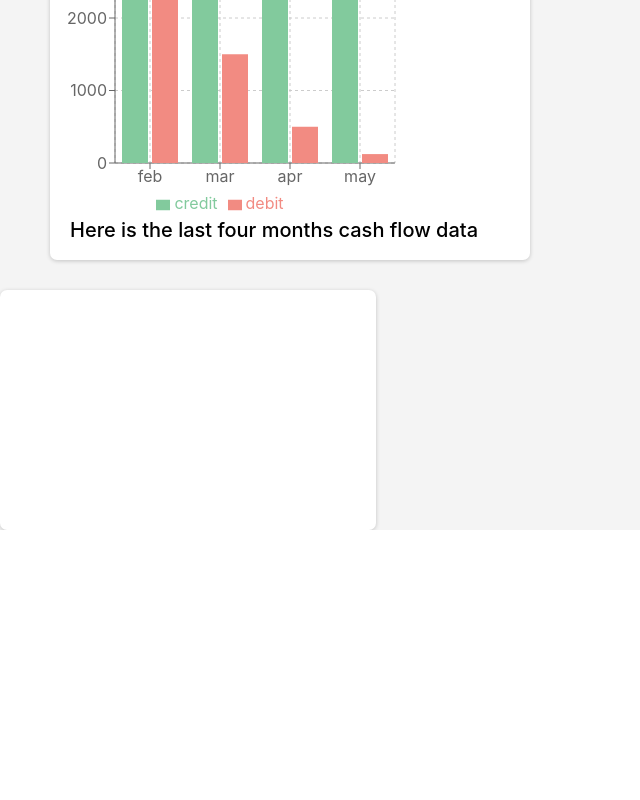
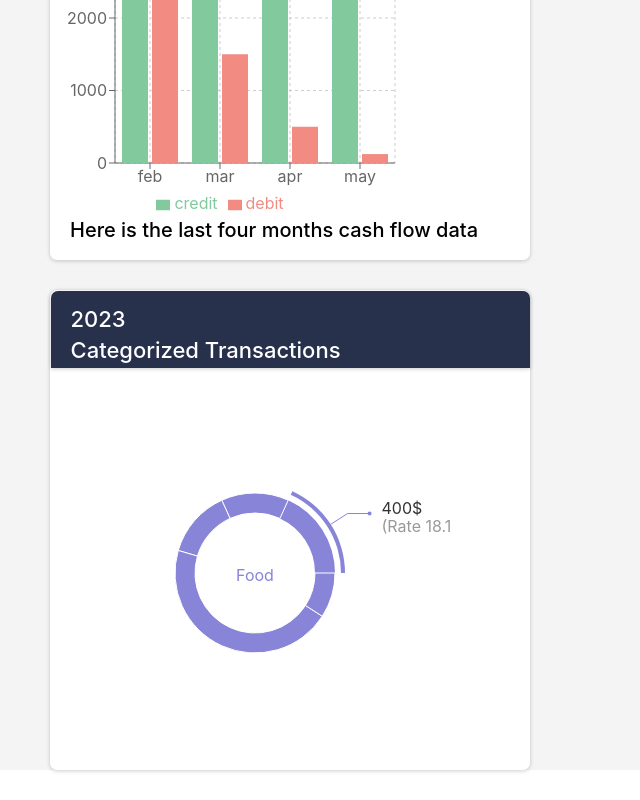
Before and after one commit to gauthamkv07/cap-one, a React (Create React App) app: page / in a window 1280 px wide. Shown: the part 914-1714 px from the top of the page, without its empty margins (0-640 px from the left). Before the commit the page ends 1444 px from the top, so only its background shows below. Built offline with nearby package versions, Linux system fonts and the light colour scheme; a web font is replaced by a local one.

Commit message:
categorized transaction cards

```diff
--- /dev/null
+++ b/src/components/category-transaction-card/category-transaction-card.jsx
@@ -0,0 +1,123 @@
+import React, { useCallback, useState } from "react";
+import "./category-transaction-card.scss";
+import { PieChart, Pie, Cell, Sector } from 'recharts';
+
+const data = [
+    { category: "Food", totalSpendings: 400 },
+    { category: "Groceries", totalSpendings: 300 },
+    { category: "Entertainment", totalSpendings: 300 },
+    { category: "Education", totalSpendings: 1000 },
+    { category: "Others", totalSpendings: 200 }
+];
+
+const renderActiveShape = (props) => {
+    const RADIAN = Math.PI / 180;
+    const {
+        cx,
+        cy,
+        midAngle,
+        innerRadius,
+        outerRadius,
+        startAngle,
+        endAngle,
+        fill,
+        payload,
+        percent,
+        value
+    } = props;
+    const sin = Math.sin(-RADIAN * midAngle);
+    const cos = Math.cos(-RADIAN * midAngle);
+    const sx = cx + (outerRadius + 10) * cos;
+    const sy = cy + (outerRadius + 10) * sin;
+    const mx = cx + (outerRadius + 30) * cos;
+    const my = cy + (outerRadius + 30) * sin;
+    const ex = mx + (cos >= 0 ? 1 : -1) * 22;
+    const ey = my;
+    const textAnchor = cos >= 0 ? "start" : "end";
+
+    return (
+        <g>
+            <text x={cx} y={cy} dy={8} textAnchor="middle" fill={fill}>
+                {payload.category}
+            </text>
+            <Sector
+                cx={cx}
+                cy={cy}
+                innerRadius={innerRadius}
+                outerRadius={outerRadius}
+                startAngle={startAngle}
+                endAngle={endAngle}
+                fill={fill}
+            />
+            <Sector
+                cx={cx}
+                cy={cy}
+                startAngle={startAngle}
+                endAngle={endAngle}
+                innerRadius={outerRadius + 6}
+                outerRadius={outerRadius + 10}
+                fill={fill}
+            />
+            <path
+                d={`M${sx},${sy}L${mx},${my}L${ex},${ey}`}
+                stroke={fill}
+                fill="none"
+            />
+            <circle cx={ex} cy={ey} r={2} fill={fill} stroke="none" />
+            <text
+                x={ex + (cos >= 0 ? 1 : -1) * 12}
+                y={ey}
+                textAnchor={textAnchor}
+                fill="#333"
+            >{`${value}$`}</text>
+            <text
+                x={ex + (cos >= 0 ? 1 : -1) * 12}
+                y={ey}
+                dy={18}
+                textAnchor={textAnchor}
+                fill="#999"
+            >
+                {`(Rate ${(percent * 100).toFixed(2)}%)`}
+            </text>
+        </g>
+    );
+};
+
+
+const CategoryTransactionCard = () => {
+    const [activeIndex, setActiveIndex] = useState(0);
+    const onPieEnter = useCallback(
+        (_, index) => {
+            setActiveIndex(index);
+        },
+        [setActiveIndex]
+    );
+
+    var today = new Date();
+    return (
+        <div className="bar-chart-card">
+            <div className="bar-chart-title-color">
+                <div className="bar-chart-card-title">{today.getFullYear()} </div>
+                <div className="bar-chart-card-sub-title">Categorized Transactions</div>
+            </div>
+            <PieChart width={400} height={400}>
+                <Pie
+                    activeIndex={activeIndex}
+                    activeShape={renderActiveShape}
+                    data={data}
+                    cx={200}
+                    cy={200}
+                    innerRadius={60}
+                    outerRadius={80}
+                    fill="#8884d8"
+                    dataKey="totalSpendings"
+                    onMouseEnter={onPieEnter}
+                />
+            </PieChart>
+            {/* <div className="bar-chart-text">
+                Here is the last four months cash flow data
+            </div> */}
+        </div>)
+}
+
+export default CategoryTransactionCard;
--- /dev/null
+++ b/src/components/category-transaction-card/category-transaction-card.scss
@@ -0,0 +1,55 @@
+.bar-chart-card {
+    margin: 30px 50px;
+    height: 60vh;
+    width: 60vh;
+    border-radius: 7px;
+    display: flex;
+    flex-direction: column;
+    justify-content: flex-start;
+    background: #fff;
+    box-shadow: 0 1px 4px rgba(0, 0, 0, .2);
+    box-sizing: border-box;
+
+    .bar-chart-title-color {
+      color: white;
+      margin: 0.5px;
+      border-top-right-radius: 7px;
+      border-top-left-radius: 7px;
+      background: #27314c;
+      box-shadow: 0 1px 4px rgba(0, 0, 0, .2);
+
+      .bar-chart-card-title {
+        display: flex;
+        flex-direction: row;
+        margin-left: 20px;
+        margin-top: 15px;
+        font-weight: 500;
+        font-size: 22px;
+      }
+
+      .bar-chart-card-sub-title {
+        display: flex;
+        flex-direction: row;
+        margin-top: 5px;
+        margin-left: 20px;
+        margin-bottom: 5px;
+        font-weight: 500;
+        font-size: 22px;
+      }
+
+    }
+
+    .progress-bar-container {
+      display: flex;
+      flex-direction: column;
+      margin-top: 10px;
+    }
+
+    .bar-chart-text {
+      margin-left: 20px;
+      text-align: left;
+      font-size: 20px;
+      font-weight: 500;
+    }
+
+  }
--- a/src/pages/homepage.jsx
+++ b/src/pages/homepage.jsx
@@ -6,13 +6,14 @@ import CreditScoreCard from "../components/credit-score-card/credit-score-card";
 import BarChartHistory from "../components/BarChartHistory/barcharthistory.component";
 import FutureExpenseCard from "../components/future-expense-card/future-expense-card";
 
+import CategoryTransactionCard from "../components/category-transaction-card/category-transaction-card";
 const HomePage = () => {
     return <div className="homepage">
         <HeaderComponent/>
         <PaymentCard/>
         <CreditScoreCard/>
         <BarChartHistory/>
-        <FutureExpenseCard/>
+        <CategoryTransactionCard/>
     </div>
 }
 
```
